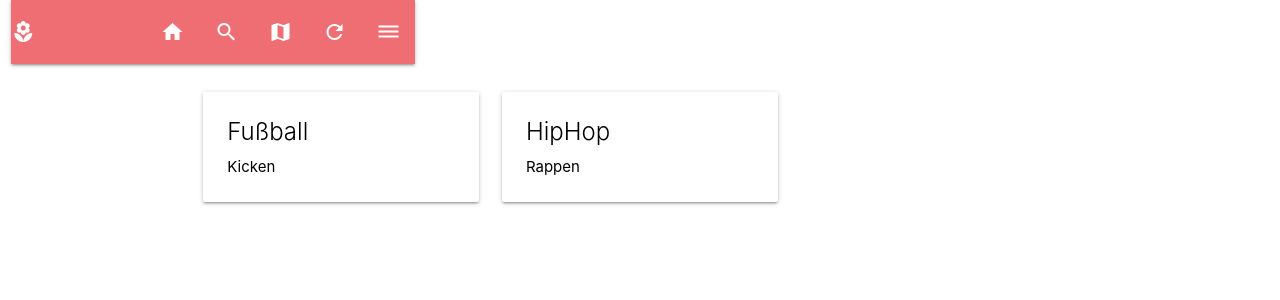
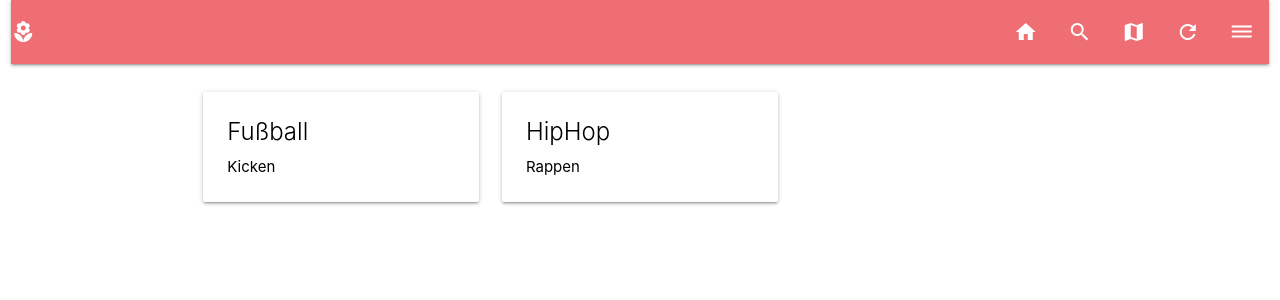
Before and after one commit to Rotaka92/django_ranke, a Django app: page / in a window 1280 px wide. Shown: the top 300 px of the page. Run offline with Django 3.2, Linux system fonts and the light colour scheme; data comes from the database, SQL or seed files in the repository; some libraries are stand-ins or nearby versions.

Commit message:
'static5'

```diff
--- a/main/templates/main/header.html
+++ b/main/templates/main/header.html
@@ -9,7 +9,7 @@
 </head>
 <body>
 	<div class="row">
-		<div class="col s12 m6 l4">
+		<div class="col s12 m12 l12">
 			<ul id="dropdown" class="dropdown-content">
 			{% include 'main/includes/navbaritems.html' %}
 			</ul>
```
